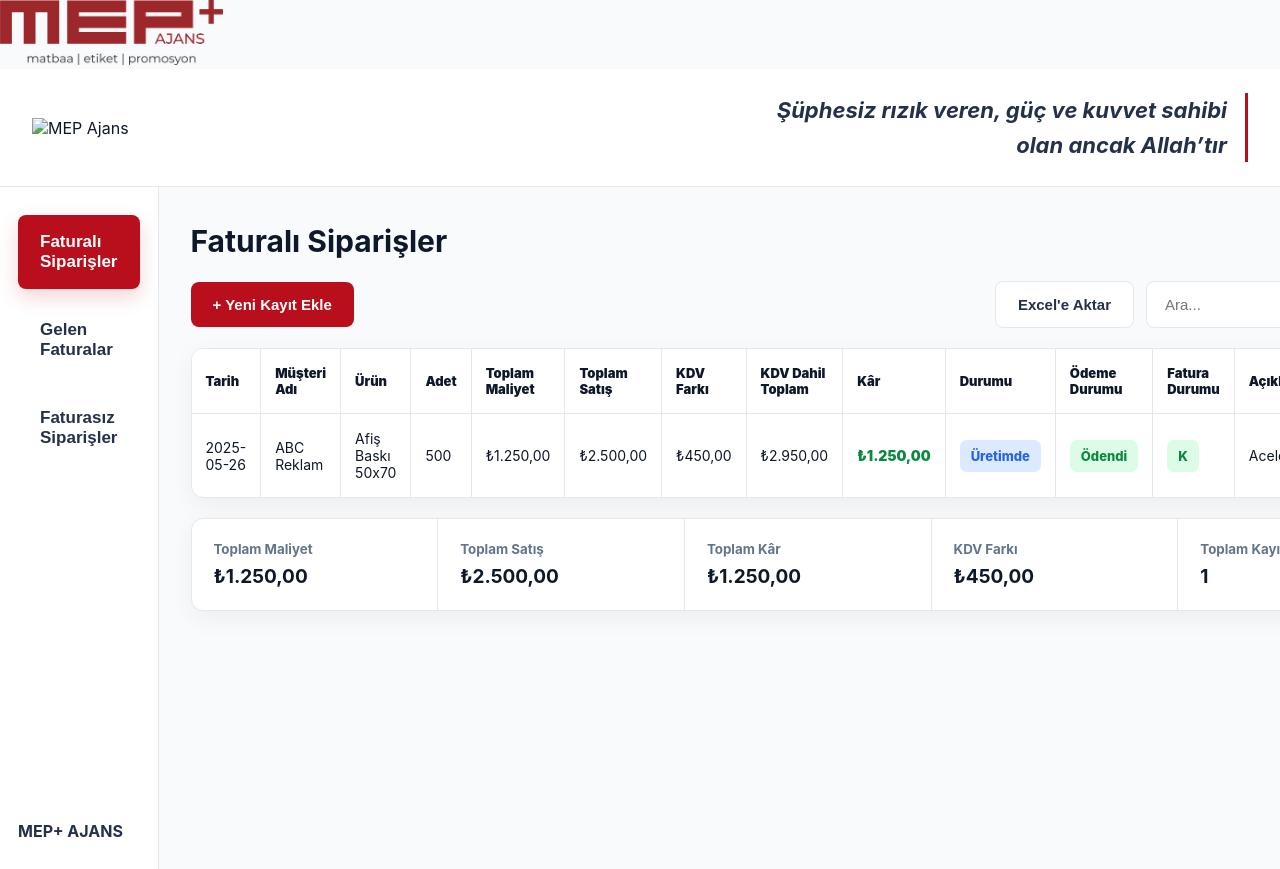
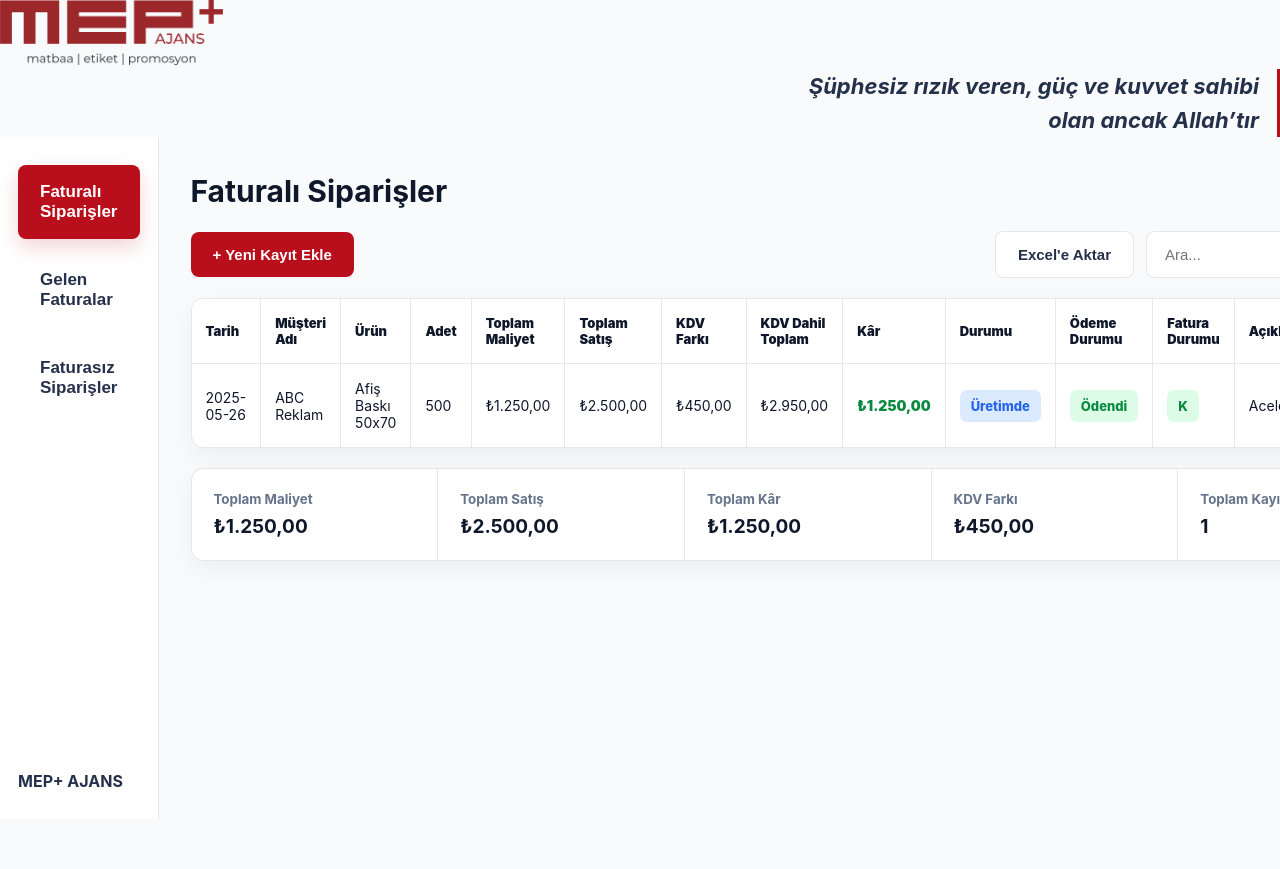
Before and after one commit to ahmetsehityalcin-debug/new.mep-ajans-panel, a plain HTML site: page index.html in a window 1280 px wide. Shown: the top 869 px of the page. After the commit the page ends 819 px from the top, so only its background shows below. Drawn offline with nearby package versions, Linux system fonts and the light colour scheme.

Commit message:
Update index.html

```diff
--- a/index.html
+++ b/index.html
@@ -11,8 +11,6 @@
   <div class="brand">
   <img src="./logo.png" style="height:65px;" />
 </div>
-  <header class="topbar">
-    <img class="logo" src="assets/logo.png" alt="MEP Ajans" />
     <div class="quote">Şüphesiz rızık veren, güç ve kuvvet sahibi<br/>olan ancak Allah’tır</div>
   </header>
 
```
